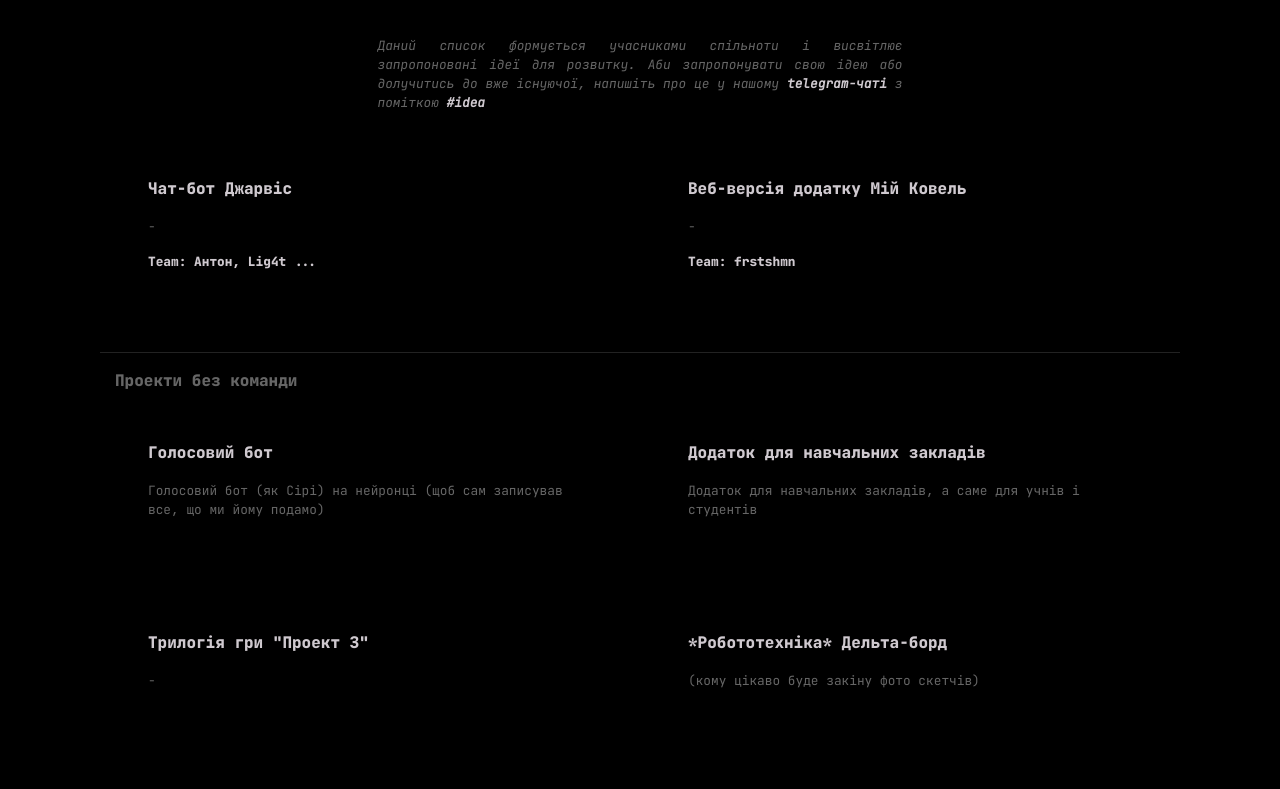
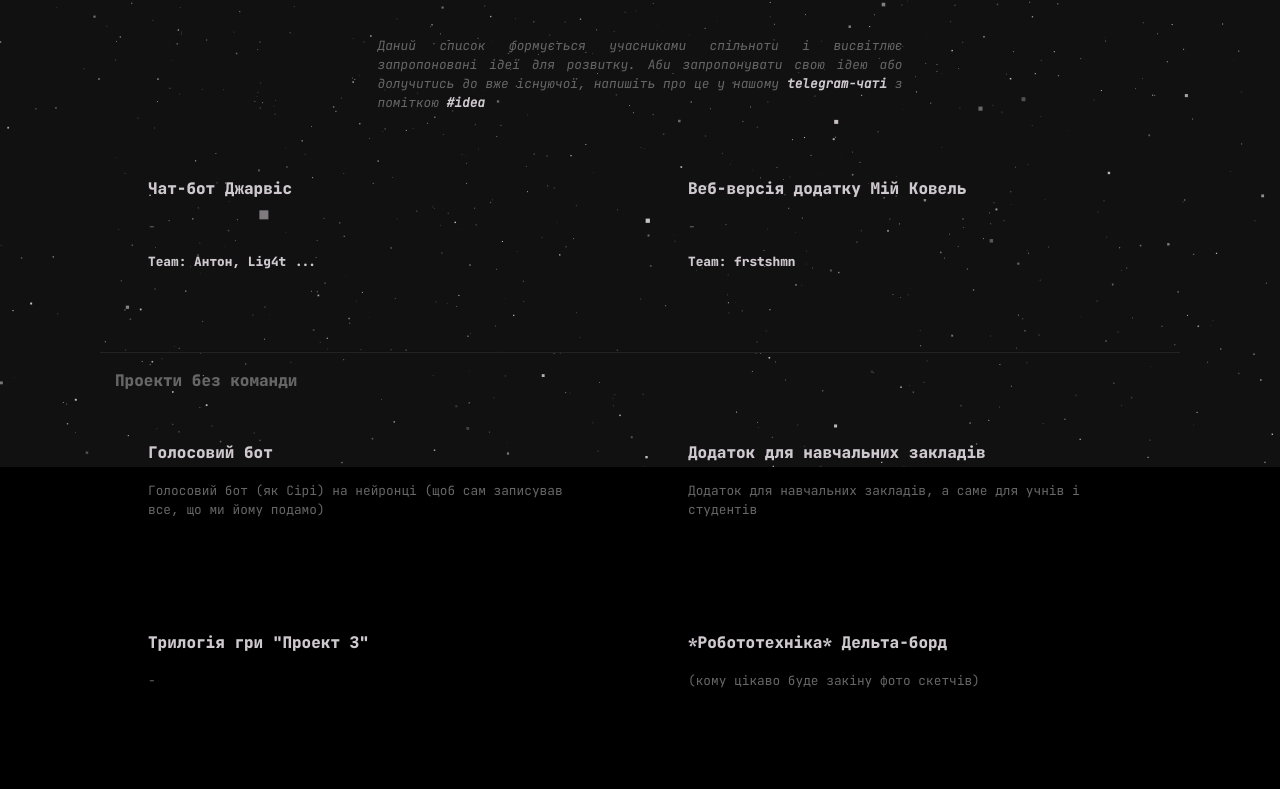
Before and after one commit to kowelita/kita.github.io, a plain HTML site: page tasks/index.html in a window 1280 px wide. Shown: the part 333-1122 px from the top of the page. Drawn offline with nearby package versions, Linux system fonts and the light colour scheme.

Commit message:
Minor fixes

```diff
--- a/tasks/index.html
+++ b/tasks/index.html
@@ -55,6 +55,8 @@
         <p class="color-primary small text-center font-italic">За будь-яких питань - <a targer="_blank" href="https://t.me/korenha">звертайтесь</a>.</p>
     </div>
 </div>
+<canvas id="space"></canvas>
+
 
 <!-- jQuery, Popper, Bootstrap JS -->
 <script src="https://ajax.googleapis.com/ajax/libs/jquery/3.3.1/jquery.min.js"></script>
```
